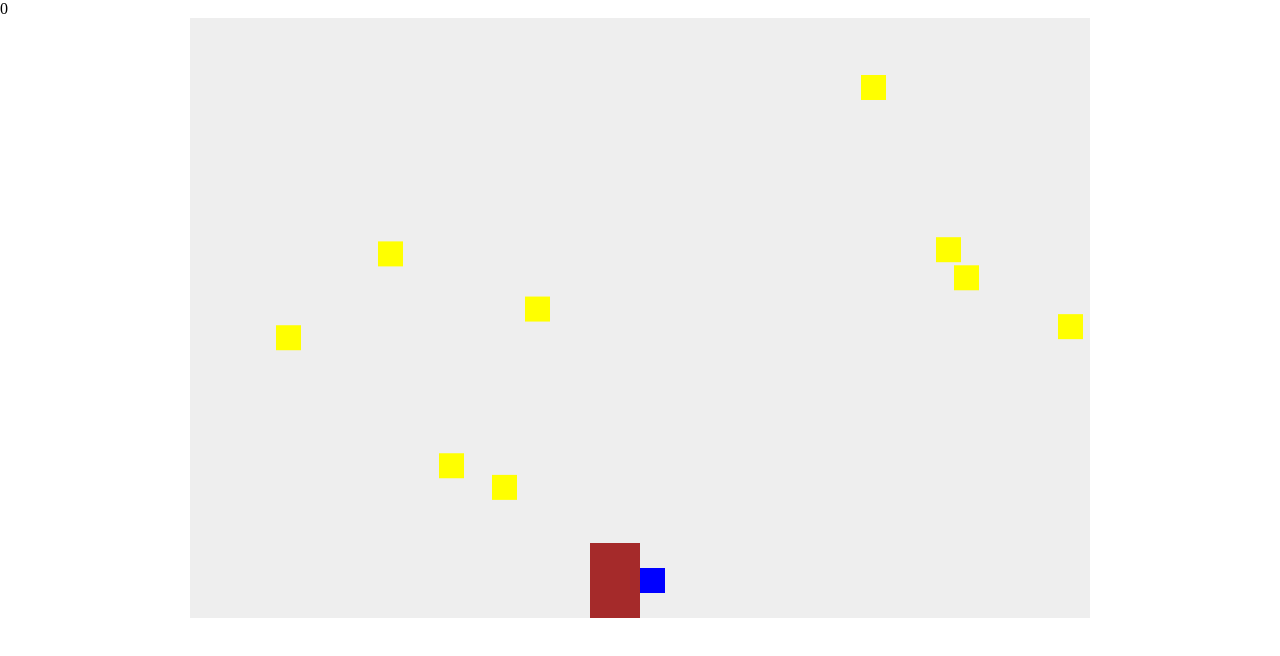
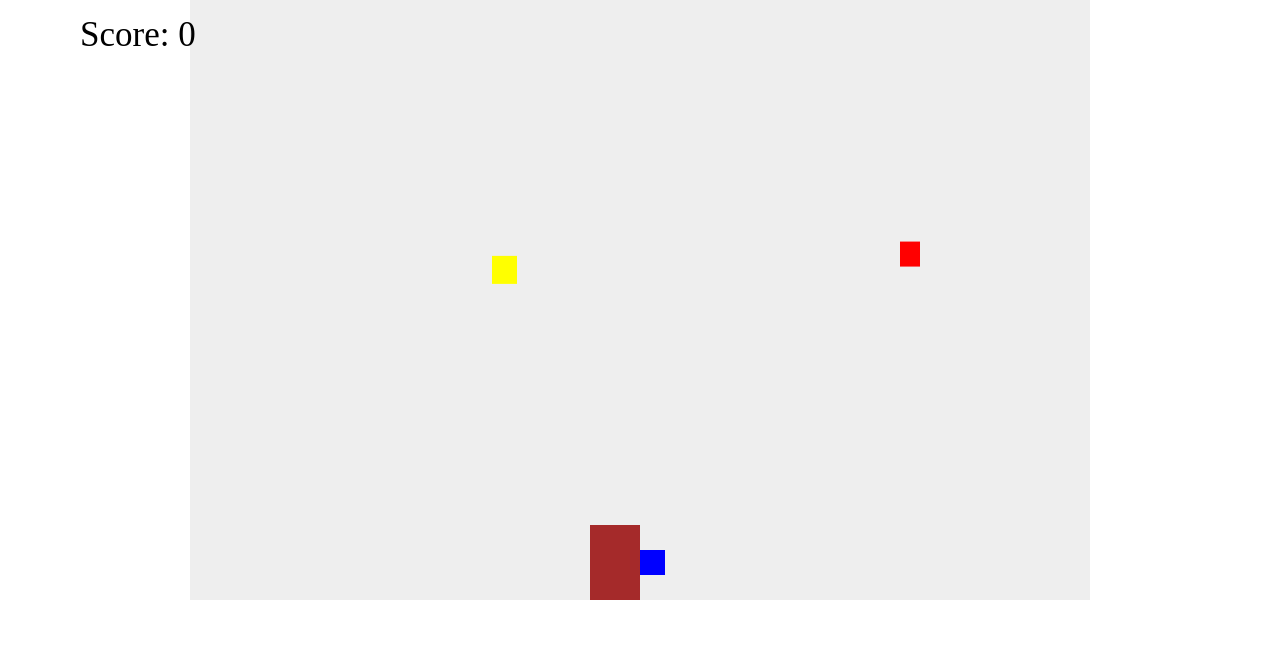
Before and after one commit to JuuMoneey/Game-project, a plain HTML site: page Game-Project.html in a window 1280 px wide. Drawn offline with Linux system fonts and the light colour scheme.

Commit message:
sandwich game

```diff
--- a/Game-Project.css
+++ b/Game-Project.css
@@ -1,3 +1,11 @@
 canvas {
     background: #eee;
 }
+
+#score {
+    position: absolute;
+    left: 80px;
+    top: 15px;
+    user-select: none;
+    font-size: 35px;
+  }
--- a/Game-Project.html
+++ b/Game-Project.html
@@ -19,8 +19,8 @@
       </style>
 </head>
 <body>
- <div id='score'>0</div>
-  <canvas id="myCanvas" width="900" height="600"></canvas>
+ <div id='score'>Score: 0</div>
+  <canvas id="myCanvas" width="900" height="600"> </canvas>
    <script src="Game-Project.js"></script>
 </body>
 </html>
--- a/Game-Project.js
+++ b/Game-Project.js
@@ -1,5 +1,7 @@
 const canvas = document.querySelector('canvas');
 const ctx = canvas.getContext("2d");
+let score = 0;
+const scoreElement = document.querySelector('#score')
 const stage = []
 const FPS = 30;
 
@@ -20,16 +22,14 @@ let shaggy = {
       if(shaggy.left){
         shaggy.x -= shaggy.speed
       }
-    },
-  //   stack() {
-  //     stage.push(this)
-  //  }
+    }
   }
 
 
 function randomInteger(min, max) {
     return Math.floor(Math.random() * (max - min + 1)) + min;
 }
+
 
 
 class Food {
@@ -43,15 +43,12 @@ class Food {
     }
     onEnterFrame(){
        this.y += 3;
-      if(isColliding(shaggy, this)){
-        //this.stack();
-        // score++
-        // scoreElement.innerText = `Score: ${score}`;
-      }
       if(isStacking(stack, this)){
         this.destroy();
         this.addToStack();
-      }
+          score++
+          scoreElement.innerText = `Score: ${score}`;
+       }
      }
      addToStack(){
       stack.y -= 25
@@ -61,6 +58,32 @@ class Food {
       stage.splice(stage.indexOf(this), 1);
    }
   }
+
+
+  class Enemy {
+    constructor() {
+        this.color = 'red';
+        this.x = randomInteger(13, 887)
+        this.y = Math.random() * 150;
+        this.w = 20;
+        this.h = 20;
+        stage.push(this);
+      }
+      onEnterFrame(){
+         this.y += 5;
+
+        if(isStacking(shaggy, this)){
+          this.destroy()
+          stack.y = 550
+          stack.h = 25
+        }
+       }
+       destroy() {
+        stage.splice(stage.indexOf(this), 1);
+     }
+    }
+
+
 
   let stack = {
       x: 450,
@@ -79,6 +102,8 @@ class Food {
     }
   }
 
+
+
 // in event listner is where were going to move the stack
 window.addEventListener('keydown', (e) => {
     console.log(e.key)
@@ -93,19 +118,10 @@ window.addEventListener('keydown', (e) => {
       }
 })
 
+
+
 //a character
 //b boxes/food
-// function isStacking(a, b){
-//   // const a1 = a.x < b.x + b.w
-//   // const a2 = a.w + a.x > b.x
-//   // const b1 = a.y < b.y + b.h
-//   // const b2 = a.h + a.y > b.y
-//   // return a1 && a2 && b1 && b2
-//   if(a.x === b.x && a.y === b.y + 25){
-//     return true
-//   }
-// }
-
 function isColliding(a, b){
       const a1 = a.x < b.x + b.w
       const a2 = a.w + a.x > b.x
@@ -128,20 +144,6 @@ function isStacking(a, b) {
   }
 }
 
-// function isColliding(a, b) {
-//   const a1 = a.x < b.x + b.w;
-//   const a2 = a.w + a.x > b.x;
-//   const b1 = a.y < b.y + b.h;
-//   const b2 = a.h + a.y > b.y;
-
-//   if (a1 && a2 && b1 && b2) {
-//     a.y = b.y + b.h;
-//     return true;
-//   } else {
-//     return false;
-//   }
-// }
-
 
 
 window.addEventListener('keyup', (e) => {
@@ -158,18 +160,29 @@ window.addEventListener('keyup', (e) => {
   })
 
 
+  function trackScore(){
+    ctx.fillRect(score)
+  }
+
   function drawRect(obj) {
     ctx.fillStyle = obj.color;
     ctx.fillRect(obj.x, obj.y, obj.w, obj.h);
   }
 
   function clearScreen() {
-      ctx.clearRect(0, 0, canvas.width, canvas.height);
-    }
+    ctx.clearRect(0, 0, canvas.width, canvas.height);
+  }
+
+
 
 function draw() {
   clearScreen();
-  if(Math.random() > .9) new Food;
+  if(Math.random() > .95) new Food;
+  stage.forEach(obj => {
+    drawRect(obj);
+    obj.onEnterFrame();
+  });
+  if(Math.random() > .95) new Enemy;
   stage.forEach(obj => {
     drawRect(obj);
     obj.onEnterFrame();
@@ -179,10 +192,18 @@ function draw() {
   shaggy.onEnterFrame();
   stack.onEnterFrame();
   // console.log(stage)
+  if(score > 4) {
+    clearInterval(gameLoop);
+    setTimeout(() => gameLoop = setInterval(draw, 1000 / FPS), 1000);
+    score = 0;
+  }
 }
-draw()
-setInterval(draw, 1000 / FPS)
 
+function startGame(){
+  draw();
+  let gameloop = setInterval(draw, 3500 / FPS)
+}
+startGame()
 
 
 
```
Also changed, not shown: index.html (+12 -0 lines).
